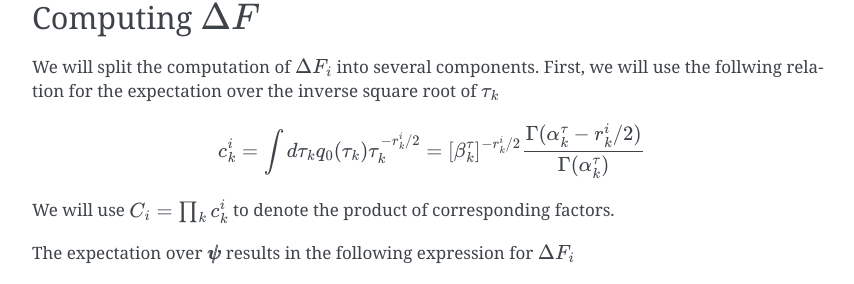
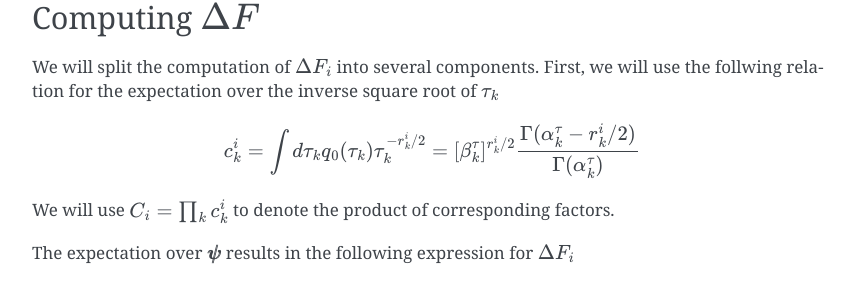
Before and after one commit to dimarkov/sppcax, a Sphinx documentation site: the page built from docs/theory/model_reduction.rst, in a window 1280 px wide and 900 px high, scrolled down 2743 px. Shown: the part 137-421 px from the top of the window, without its empty margins (338-1192 px from the left). Built offline with Sphinx 7.4.7, drawn with Linux system fonts in a browser that asks for light colours; some of the changed text lies outside the part shown.

Commit message:
fixed a sign error

```diff
--- a/docs/theory/model_reduction.rst
+++ b/docs/theory/model_reduction.rst
@@ -130,7 +130,7 @@ the expectation over the inverse square root of :math:`\tau_k`
 
 .. math::
    c_k^i = \int d \tau_k q_0(\tau_k) \tau_k^{- r_k^i / 2} =
-   [\beta_k^\tau]^{- r_k^i / 2} \frac{\Gamma(\alpha_k^\tau - r_k^i/2)}{\Gamma(\alpha_k^\tau)}
+   [\beta_k^\tau]^{r_k^i / 2} \frac{\Gamma(\alpha_k^\tau - r_k^i/2)}{\Gamma(\alpha_k^\tau)}
 
 We will use :math:`C_{i} = \prod_{k} c_k^i` to denote the product of corresponding factors.
 
@@ -147,6 +147,7 @@ a single element of the loading matrix (e.g. at the position :math:`d, k^*`) is
 .. math::
    \Delta F_{i:i-1} &= \Delta F_{i} - \Delta F_{i-1} \\
    &= \ln \frac{c_{k^*}^i}{c_{k^*}^{i-1}} - \frac{1}{2}\ln \sigma_{d,k^*}^2 - \alpha_d^\psi \ln \left( \frac{\beta_d^\psi + \frac{1}{2}[\pmb{\tilde{\mu}}_d^T \pmb{\tilde{\Sigma}}_d^{-1} \pmb{\tilde{\mu}}_d]_i}{\beta_d^\psi + \frac{1}{2}[\pmb{\tilde{\mu}}_d^T \pmb{\tilde{\Sigma}}_d^{-1} \pmb{\tilde{\mu}}_d]_{i-1}}\right)
+
 
 
 Gibbs sampling
@@ -210,7 +211,13 @@ then the updated posterior is obtained as follows:
          \alpha_{d,i}^\psi &= \alpha_d^\psi \\
          \beta_{d, i}^\psi &= \beta_d^\psi + \frac{1}{2} \cdot \pmb{\tilde{\mu}}_{di}^T \pmb{\tilde{\Sigma}}_{di}^{-1} \pmb{\tilde{\mu}}_{di}
 
-   3.  :math:`q_i(\pmb{\tau})` remains unchanged, hence :math:`q_i(\pmb{\tau}) = q_0(\pmb{\tau})`.
+   3.  :math:`q_i(\pmb{\tau})` is updated assume
+
+       .. math::
+         \alpha_{k, i}^\tau &= \alpha_k^\tau - r_k^i/2 \\
+         \beta_{k, i}^\tau &= \beta_k^\tau
+
+
 References
 ==========
 
```
